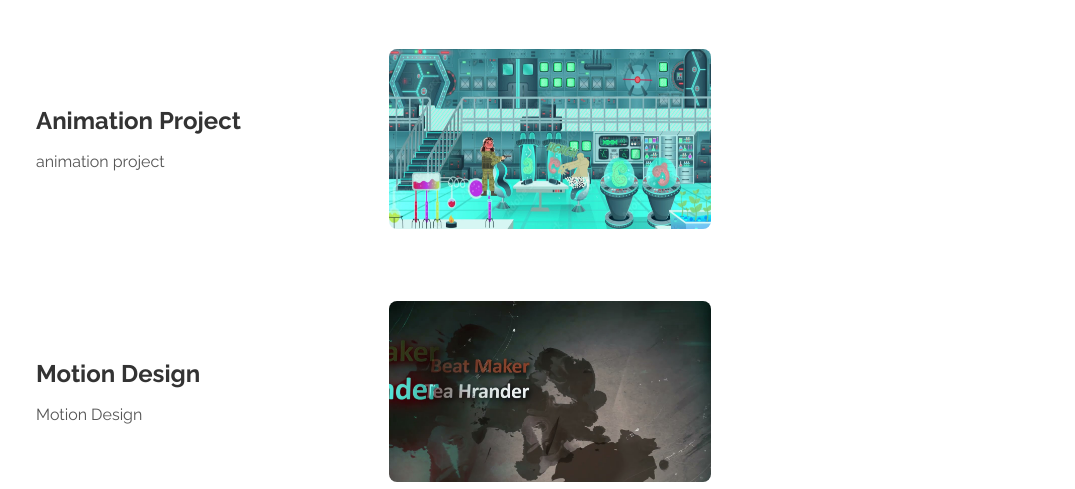
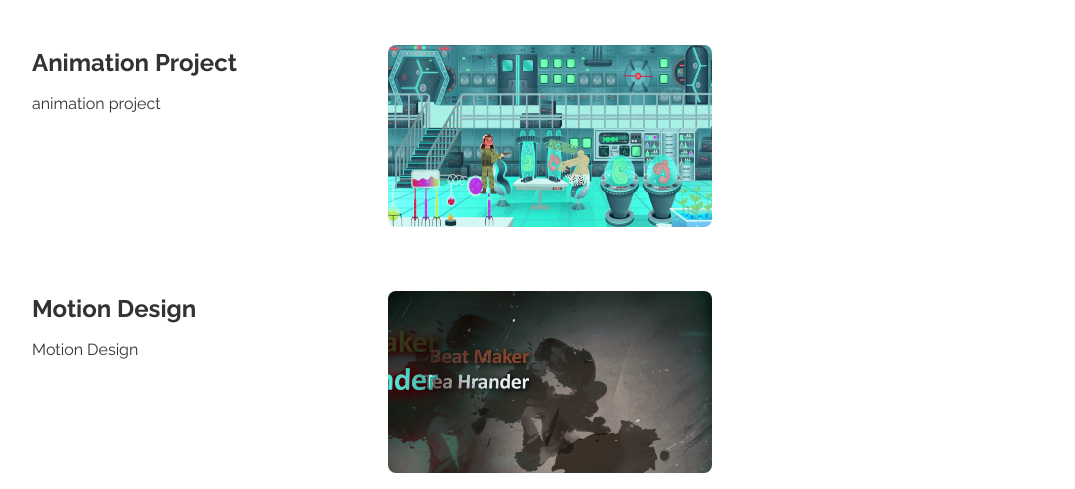
Before and after one commit to Arshiamedes/Portfolio-website, a plain HTML site: page projects.html in a window 1280 px wide. Shown: the part 311-800 px from the top of the page, without its empty margins (90-1165 px from the left). Drawn offline with Linux system fonts and the light colour scheme.

Commit message:
Update projects.css

```diff
--- a/css/projects.css
+++ b/css/projects.css
@@ -126,18 +126,19 @@ body {
   margin: 0 auto;
 }
 
-
+/* Each project */
 .project {
   display: flex;
   justify-content: space-between;
   margin-bottom: 40px;
-  background-color: white;
-  border-radius: 8px;
-  padding: 20px;
-  align-items: center;
+  padding: 1rem;
+  background: #ffffff; /* Plain white background */
+  color: #333333;
+  border-radius: 5px;
+  cursor: pointer;
 }
 
-
+/* Project details section (left side) */
 .project-details {
   flex: 1;
   padding-right: 20px;
@@ -151,22 +152,28 @@ body {
 
 .project-details p {
   font-size: 16px;
-  color: #555;
   line-height: 1.6;
 }
 
-
+/* Project image section (right side) */
 .project-image {
-  flex-basis: 50%;
+  flex-basis: 50%; /* Adjust to allow image to take up more space */
   display: flex;
-  justify-content: center;
+  justify-content: center; /* Center image */
+  overflow: hidden; /* Ensure hover effect stays within bounds */
+  border-radius: 8px;
 }
 
+/* Image styling */
 .project-image img {
-  width: 100%;
-  height: auto;
-  border-radius: 8px;
-  max-width: 600px;
+  width: 100%; /* Make image fill the container */
+  height: auto; /* Keep the image aspect ratio */
+  transition: transform 0.4s ease-in-out; /* Smooth hover effect */
+}
+
+/* Hover effect on image */
+.project-image:hover img {
+  transform: scale(1.1); /* Slight zoom effect */
 }
 
 #footer {
```
